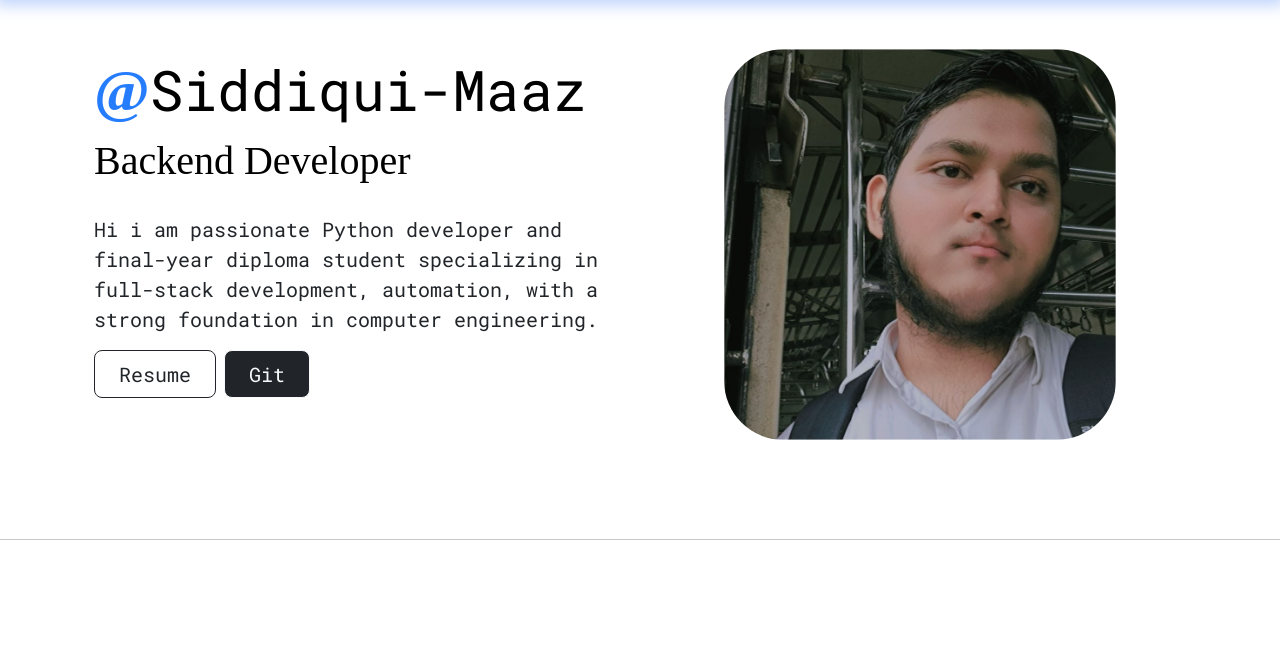
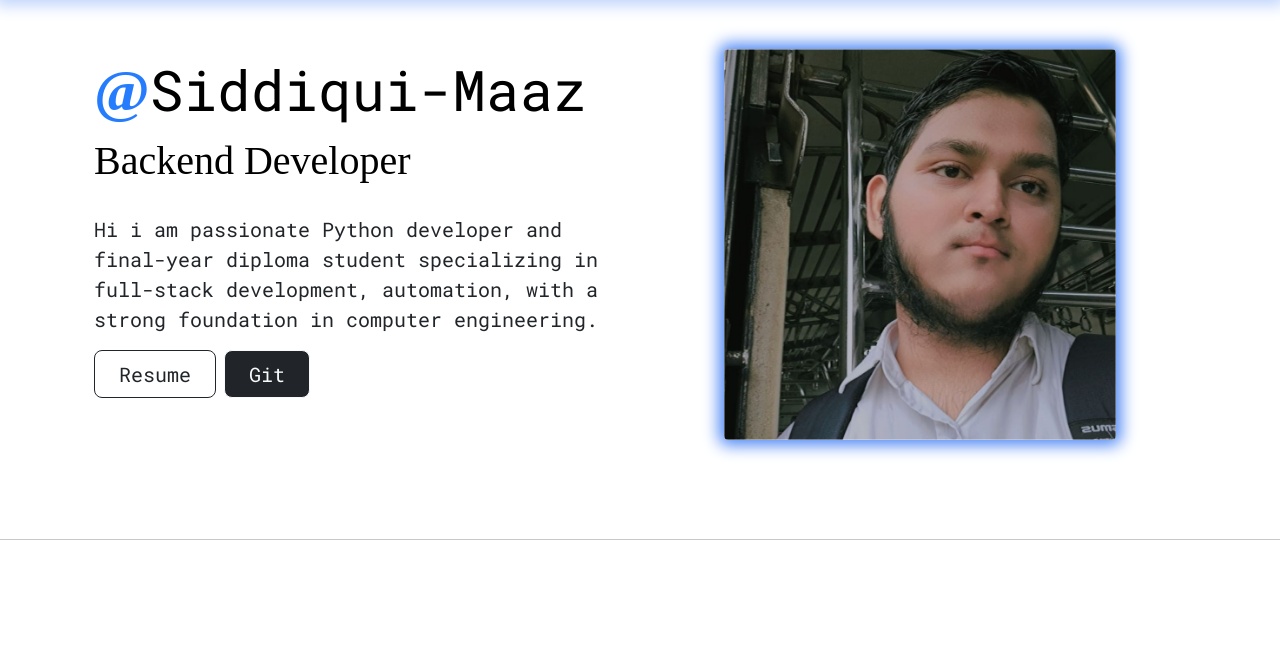
Before and after one commit to maazsiddiqui79/PORTFOLIO, a Flask app: page / in a window 1280 px wide, with the pointer over the restyled element. Shown: the part 64-714 px from the top of the page. Run offline with Flask 3, Linux system fonts and the light colour scheme; data comes from the database, SQL or seed files in the repository; some libraries are stand-ins or nearby versions.

Commit message:
Update style.css

```diff
--- a/api/static/style.css
+++ b/api/static/style.css
@@ -22,11 +22,11 @@ footer{
 /* Hover effect */
 .my-img:hover {
   border-radius: 5px;
-  box-shadow: 00 0 15px 5px rgb(75 133 244));
+  box-shadow: 0 0 15px 5px rgb(75 133 244);
   transform: translateX(-5px) scale(1.07);
   width: 366px;
   height: 365px;
-  border-radius: 15%;
+  border-radius: 1%;
   margin-top: 30px;
   filter: grayscale(0%);
 }
```
